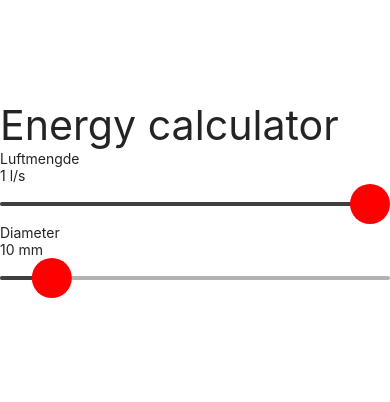
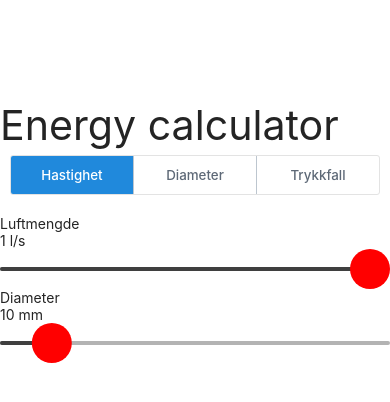
Before and after one commit to davemarong/energy_calcNative, a React Native app: screen / in a window 390 px wide. Shown: the top 402 px of the page. Built offline with nearby package versions, Linux system fonts and the light colour scheme.

Commit message:
Add slider and filters

```diff
--- a/App.js
+++ b/App.js
@@ -10,6 +10,7 @@ import { trykkfall_sliderData } from "./formulaData/SliderData";
 import { trykkfall_link } from "./formulaData/FormulaFunctions";
 import { trykkfall_formula_values } from "./formulaData/FormulaValues";
 import { SliderContainer } from "./components/Slider/SliderContainer";
+import { Filters } from "./components/Filters/Filters";
 
 export default function App() {
   // STATE
@@ -23,21 +24,21 @@ export default function App() {
   const [sliderData, setSliderData] = useState(trykkfall_sliderData);
 
   // The toggleButton/nav that is active."Trykkfall/Hastighet/Diameter"
-  const [alignment, setAlignment] = useState("Trykkfall");
+  const [selectedIndex, setSelectedIndex] = useState(0);
 
   // PROPS OBJECT
   const FiltersProps = {
     setFormulaFunctions: setFormulaFunctions,
     setFormulaValues: setFormulaValues,
     setSliderData: setSliderData,
-    alignment: alignment,
-    setAlignment: setAlignment,
+    selectedIndex: selectedIndex,
+    setSelectedIndex: setSelectedIndex,
   };
 
   const SliderContainerProps = {
     sliderData: sliderData,
     setFormulaValues: setFormulaValues,
-    alignment: alignment,
+    selectedIndex: selectedIndex,
   };
 
   return (
@@ -47,6 +48,7 @@ export default function App() {
           <Text h1>Energy calculator</Text>
         </View>
         <View>
+          <Filters {...FiltersProps} />
           <SliderContainer {...SliderContainerProps} />
         </View>
         <View>
--- /dev/null
+++ b/components/Filters/Filters.js
@@ -0,0 +1,53 @@
+// IMPORT
+
+// REACT
+import { useState } from "react";
+
+// REACT NATIVE
+
+// REACT_NATIVE_ELEMENTS
+import { ButtonGroup } from "@rneui/themed";
+
+// COMPONENTS
+
+// UTILS
+
+// DATA
+import { Filter_items } from "./Filters_items";
+import { allFormulaData } from "../../formulaData/CombinedData";
+
+// FUNCTIONAL COMPONENTS
+export const Filters = ({
+  setFormulaFunctions,
+  setFormulaValues,
+  setSliderData,
+  selectedIndex,
+  setSelectedIndex,
+}) => {
+  // STATE
+
+  // VARIABLES
+  const buttonLabels = ["Hastighet", "Diameter", "Trykkfall"];
+
+  // FUNCTIONS
+  const handleSwitchFilter = (value) => {
+    const { formulaValue, formulaFunctions, sliderData } =
+      allFormulaData[buttonLabels[value]];
+    setFormulaFunctions(formulaFunctions);
+    setFormulaValues(formulaValue);
+    setSliderData(sliderData);
+    setSelectedIndex(value);
+  };
+
+  // RETURN
+  return (
+    <>
+      <ButtonGroup
+        buttons={buttonLabels}
+        selectedIndex={selectedIndex}
+        onPress={handleSwitchFilter}
+        containerStyle={{ marginBottom: 20 }}
+      />
+    </>
+  );
+};
--- /dev/null
+++ b/components/Filters/Filters_items.js
@@ -0,0 +1,18 @@
+export const filter_items = [
+  // {
+  //   label: "Luftmengde",
+  //   id: 0,
+  // },
+  {
+    label: "Hastighet",
+    id: 1,
+  },
+  {
+    label: "Diameter",
+    id: 2,
+  },
+  {
+    label: "Trykkfall",
+    id: 3,
+  },
+];
--- a/components/Slider/Slider.js
+++ b/components/Slider/Slider.js
@@ -16,7 +16,7 @@ import { Text } from "@rneui/base";
 // Data
 
 // Functional component
-export const Slider = ({ sliderData, setFormulaValues, alignment }) => {
+export const Slider = ({ sliderData, setFormulaValues, selectedIndex }) => {
   // Props
   const { marks, step, min, max, label, metric, defaultValue, stateName } =
     sliderData;
@@ -35,7 +35,7 @@ export const Slider = ({ sliderData, setFormulaValues, alignment }) => {
   // UseEffect
   useEffect(() => {
     handleUpdateFormulaValue("e", value);
-  }, [alignment]);
+  }, [selectedIndex]);
 
   // Return
   return (
```
